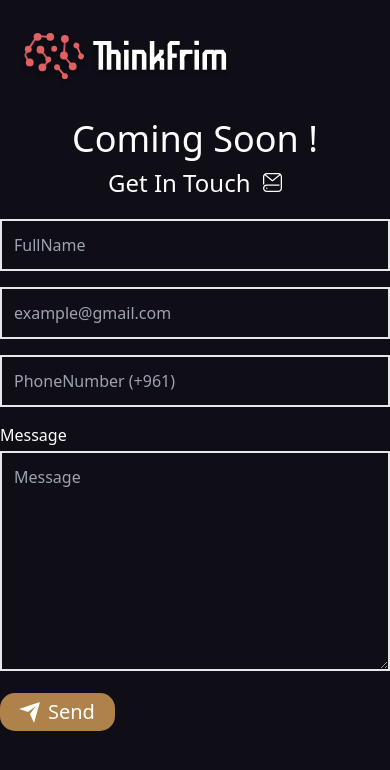
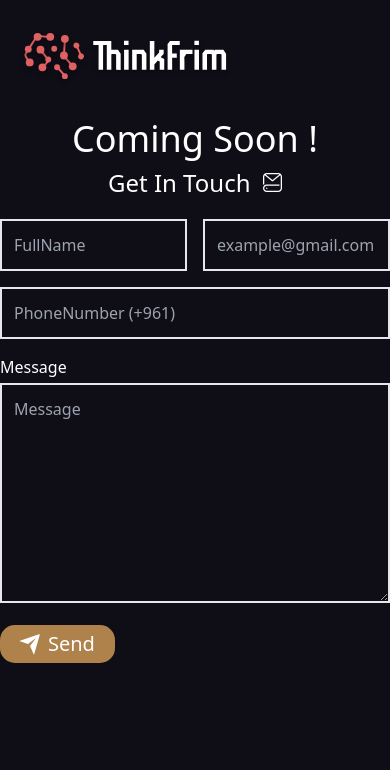
Before and after one commit to ThinkFrim/comingsoon, a React (Create React App) app: page / in a window 390 px wide. Shown: the top 770 px of the page. Built offline with nearby package versions, Linux system fonts and the light colour scheme.

Commit message:
fixing input sizes on mobile responsive

```diff
--- a/src/pages/home/index.js
+++ b/src/pages/home/index.js
@@ -37,11 +37,11 @@ const Home = () => {
         </div>
         <form ref={form} onSubmit={sendEmail} className="grid grid-cols-2 gap-4 m-auto xl:m-0 max-w-xl lg:w-8/12">
 
-          <div className="col-span-2 lg:col-span-2">
+          <div className="col-span-1 lg:col-span-2">
             <input type="text" required name="FullName" className="border-solid chineseBlackBg text-white border-2 p-3 md:text-xl w-full" placeholder="FullName" />
           </div>
 
-          <div className="col-span-2 lg:col-span-2">
+          <div className="col-span-1 lg:col-span-2">
             <input type="text" required name="email" className="border-solid chineseBlackBg  text-white border-2 p-3 md:text-xl w-full" placeholder="example@gmail.com" />
           </div>
 
```
